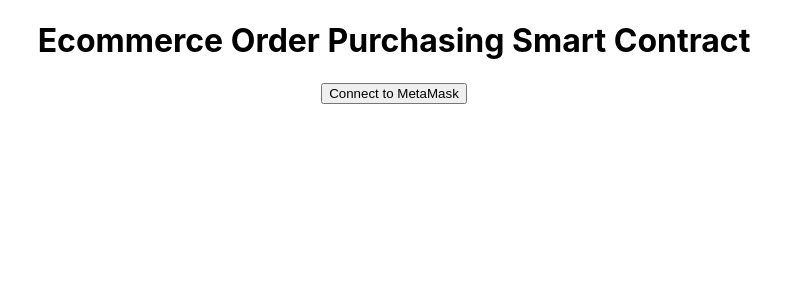
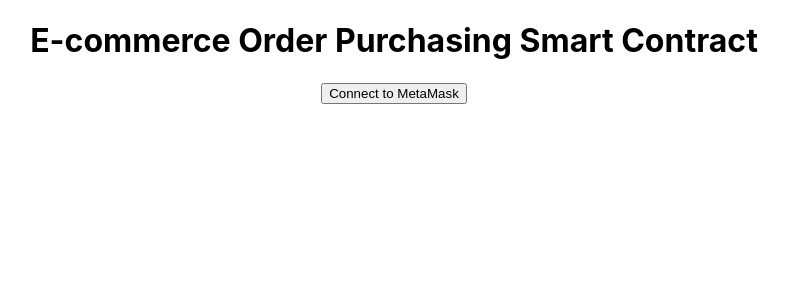
Before and after one commit to bos-hieu/ecommerce-order-purchasing-frontend, a React (Create React App) app: page / in a window 1280 px wide. Shown: the top 300 px of the page, without its empty margins (246-1035 px from the left). Built offline with nearby package versions, Linux system fonts and the light colour scheme.

Commit message:
feat: update

```diff
--- a/src/constants.js
+++ b/src/constants.js
@@ -38,7 +38,7 @@ export const ETHEREUM_DECIMAL = 1e18;
 // region 2. Constants for titles
 
 // This constant is used to store the app title
-export const APP_TITLE = "Ecommerce Order Purchasing Smart Contract";
+export const APP_TITLE = "E-commerce Order Purchasing Smart Contract";
 
 // This constant is used to store the title for the current order
 export const CURRENT_ORDER_TITLE = "Current purchased order";
```
